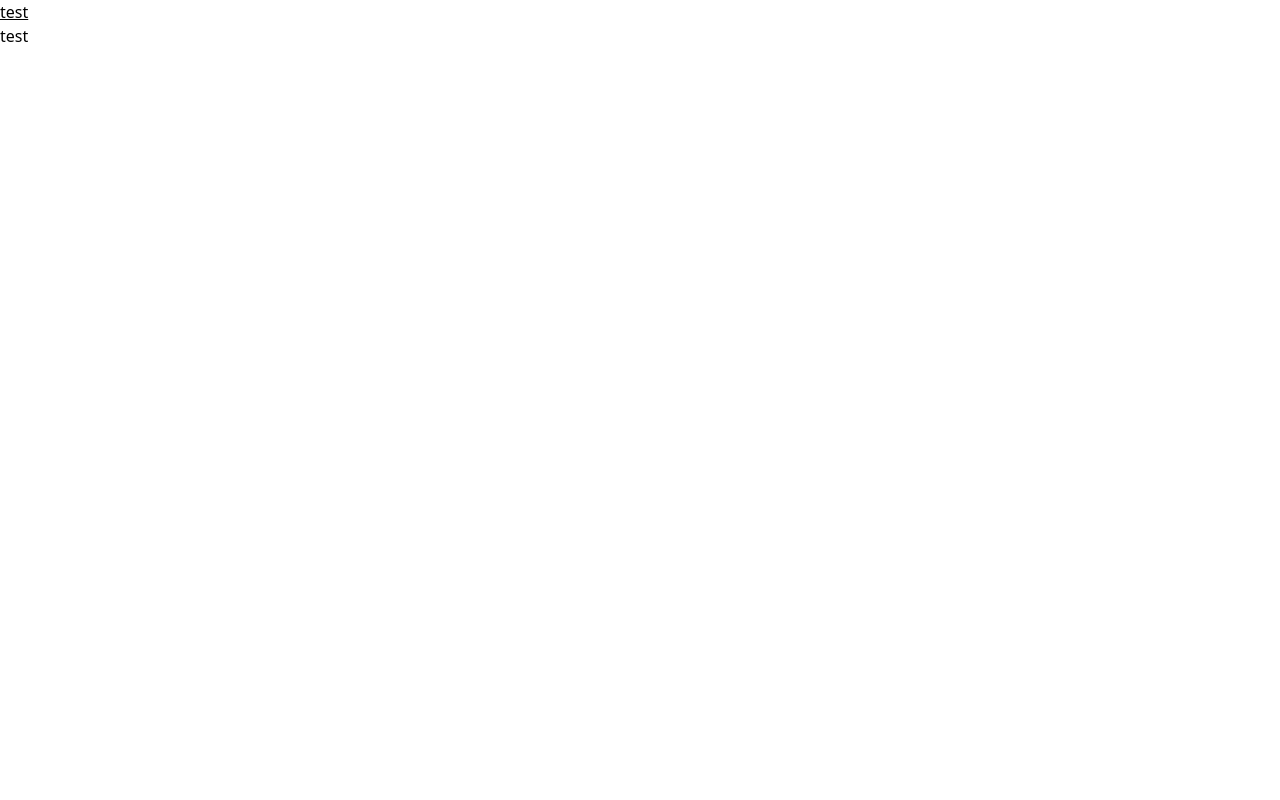
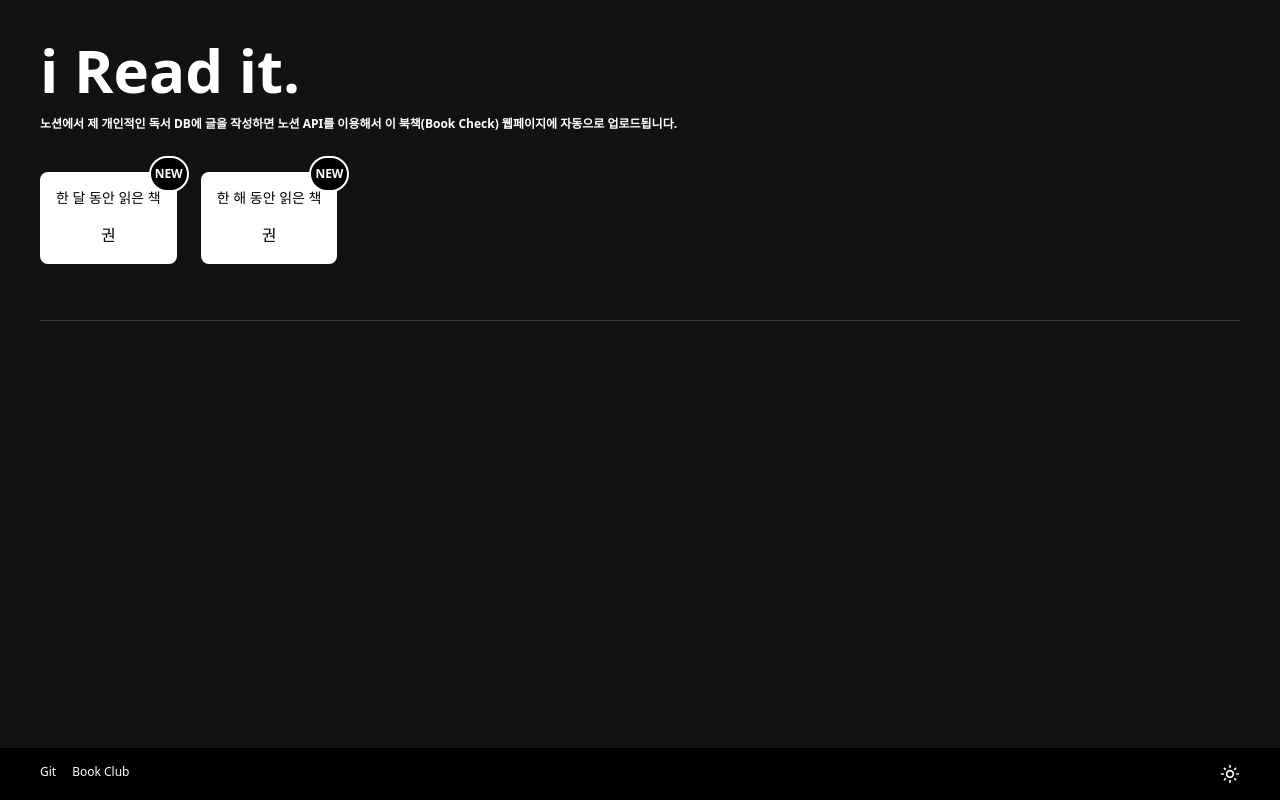
Before and after one commit to yunjoa/book-check, a Next.js app: page / in a window 1280 px wide. Built offline with nearby package versions, Linux system fonts and the light colour scheme.

Commit message:
next-themes 로 darkmode 테마 추가

```diff
--- a/package.json
+++ b/package.json
@@ -12,6 +12,7 @@
     "eslint": "8.36.0",
     "eslint-config-next": "13.2.4",
     "next": "13.2.4",
+    "next-themes": "^0.2.1",
     "react": "18.2.0",
     "react-dom": "18.2.0"
   },
--- a/pages/_app.js
+++ b/pages/_app.js
@@ -1,5 +1,12 @@
-import '@/styles/globals.css'
+import "@/styles/globals.css";
+import { ThemeProvider } from "next-themes";
 
 export default function App({ Component, pageProps }) {
-  return <Component {...pageProps} />
+  return (
+    <>
+      <ThemeProvider attribute="class">
+        <Component {...pageProps} />
+      </ThemeProvider>
+    </>
+  );
 }
--- a/pages/_document.js
+++ /dev/null
@@ -1,13 +0,0 @@
-import { Html, Head, Main, NextScript } from 'next/document'
-
-export default function Document() {
-  return (
-    <Html lang="en">
-      <Head />
-      <body>
-        <Main />
-        <NextScript />
-      </body>
-    </Html>
-  )
-}
--- a/pages/index.js
+++ b/pages/index.js
@@ -1,18 +1,92 @@
 import Head from "next/head";
-import Image from "next/image";
+import DarkModeBtn from "./components/darkModeBtn";
 
 export default function Home() {
   return (
-    <>
+    <div className="home-wrap h-screen ">
       <Head>
-        <title>Create Next App</title>
         <title>Book Check</title>
         <meta name="개인적 독서노트" content="읽은 책을 기록한다" />
         <meta name="viewport" content="width=device-width, initial-scale=1" />
         <link rel="icon" href="/favicon.ico" />
       </Head>
-      <div className="underline">test</div>
-      test
-    </>
+
+      <div className="p-10">
+        <h1 className="text-6xl font-bold">i Read it.</h1>
+        <h2 className="text-xs font-bold py-4 break-keep">
+          노션에서 제 개인적인 독서 DB에 글을 작성하면 노션 API를 이용해서 이
+          북책(Book Check) 웹페이지에 자동으로 업로드됩니다.
+        </h2>
+        <div className="flex">
+          <div className="w-fit my-6 relative mr-6">
+            <div className="flex m-auto p-4 rounded-lg bg-black dark:bg-white">
+              <div className="my-auto text-center text-white dark:text-black">
+                <p className="text-sm  text-white dark:text-black">
+                  한 달 동안 읽은 책
+                </p>
+                <span className="text-4xl font-bold  text-white dark:text-black">
+                  {/* {MonthlyReading} */}
+                </span>
+                권
+              </div>
+            </div>
+            <div className="absolute -top-4 -right-3 font-bold text-xs px-1 py-2  bg-white rounded-full border border-2 border-black dark:border-white dark:bg-black">
+              NEW
+            </div>
+          </div>
+          <div className="w-fit my-6 relative">
+            <div className="flex m-auto p-4 rounded-lg bg-black dark:bg-white">
+              <div className="my-auto text-center text-white dark:text-black">
+                <p className="text-sm  text-white dark:text-black">
+                  한 해 동안 읽은 책
+                </p>
+                <span className="text-4xl font-bold  text-white dark:text-black">
+                  {/* {YearlyReading} */}
+                </span>
+                권
+              </div>
+            </div>
+            <div className="absolute -top-4 -right-3 font-bold text-xs px-1 py-2  bg-white rounded-full border border-2 border-black dark:border-white dark:bg-black">
+              NEW
+            </div>
+          </div>
+        </div>
+        <hr className="my-8 border-gray-200 dark:border-gray-700" />
+        <div className="booklist">
+          {/* <div className="text-base my-10">TAP (탭 들어간다고쳐^^) </div> */}
+          {/* {books.results.map((abook) => (
+            <Booklist key={abook.id} data={abook} />
+          ))} */}
+        </div>
+      </div>
+      <section className="footer">
+        <div
+          className="w-full bg-black
+            left-0 bottom-0
+            flex  justify-between
+            text-white text-xs p-4 px-10 fixed z-10 "
+        >
+          <div>
+            <a
+              target="_blank"
+              href="https://github.com/yunjoa/bookcheck"
+              className=" mr-4 hover:underline"
+              rel="noopener noreferrer"
+            >
+              Git
+            </a>
+            <a
+              target="_blank"
+              href="https://joayun.notion.site/faabbf36bcce41dc805ba4b9d42ddf7b"
+              className=" mr-4 hover:underline"
+              rel="noopener noreferrer"
+            >
+              Book Club
+            </a>
+          </div>
+          <DarkModeBtn />
+        </div>
+      </section>
+    </div>
   );
 }
```
Also changed, not shown: 1 other file (tests, documents, lock files or other folders).
